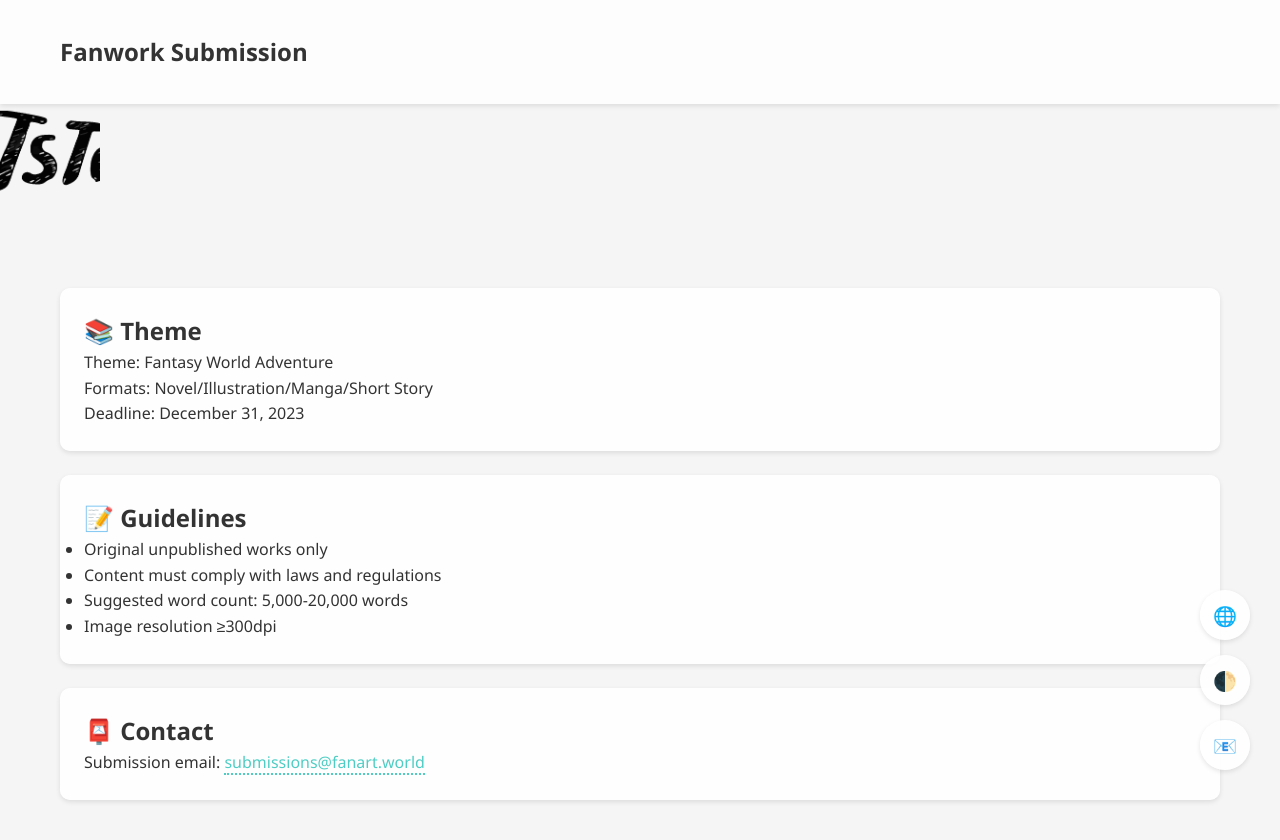
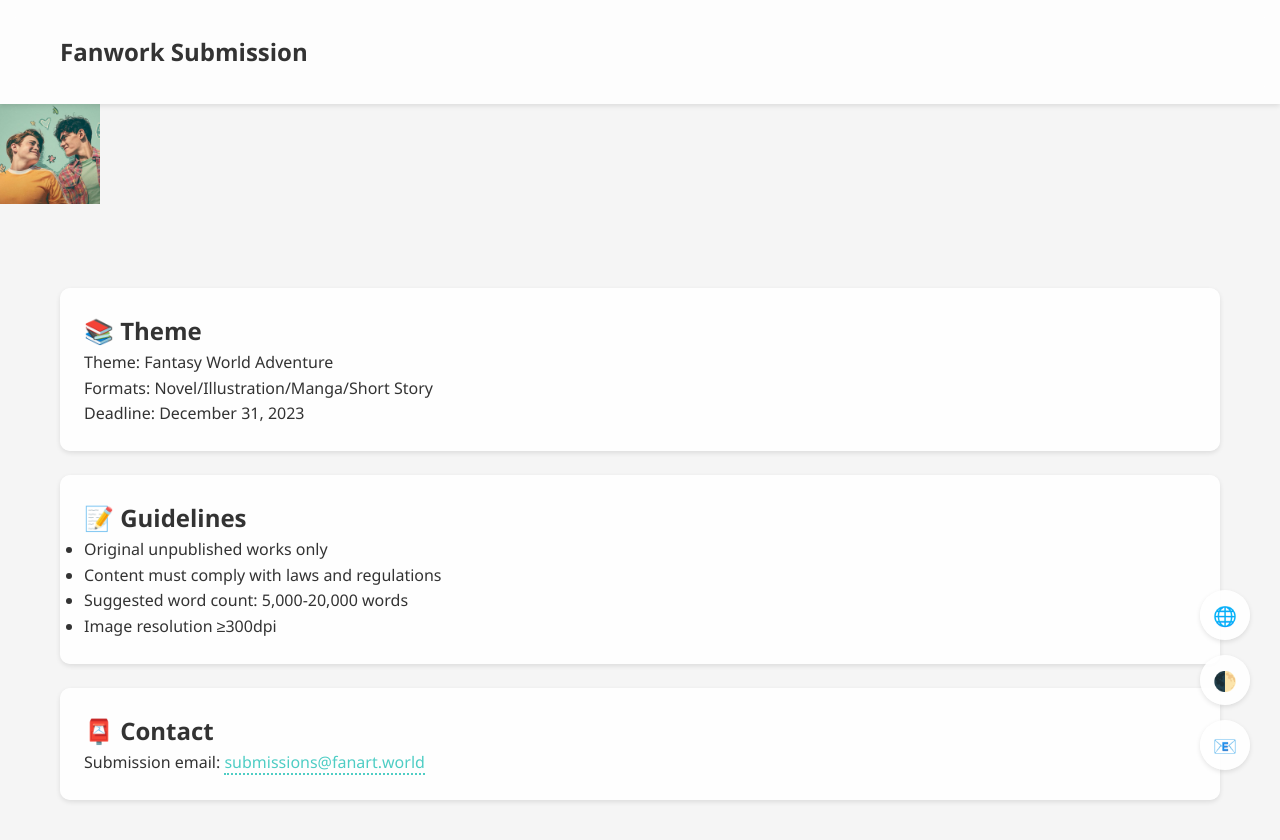
Before and after one commit to yuxiansen-lab/heartstopper, a plain HTML site: page index.html in a window 1280 px wide. Drawn offline with Linux system fonts and the light colour scheme.

Commit message:
Update index.html

```diff
--- a/index.html
+++ b/index.html
@@ -178,7 +178,7 @@
     </nav>
 
     <!-- 头部图片 -->
-    <img src="/images/heartstopper-logo.png" alt="Header image" class="header-image">
+    <img src="/images/1.jpg" alt="Header image" class="header-image">
 
     <!-- 主要内容 -->
     <main class="container">
```
